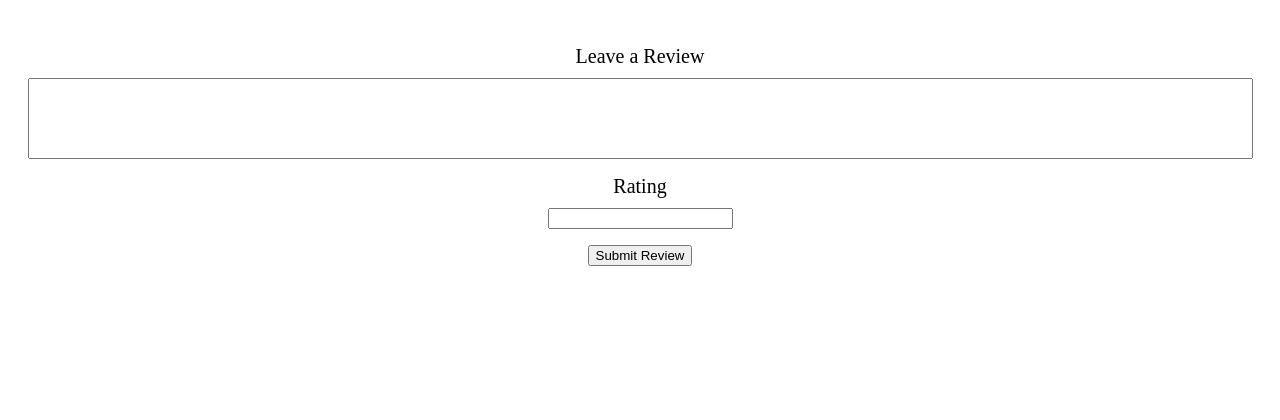
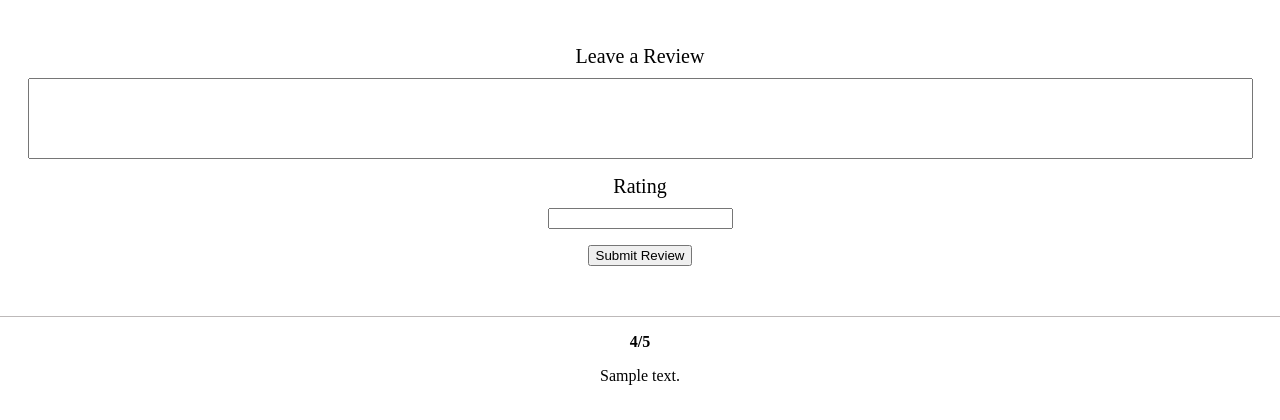
Before and after one commit to quekyuyang/online-shop, a Django app: page /1 in a window 1280 px wide. Shown: the part 380-800 px from the top of the page. Run offline with Django 4.2, Linux system fonts and the light colour scheme; tables that the repository leaves empty hold one stand-in row (values such as "Sample post"); grey boxes marked "Sample" are stand-in pictures; parts of the project's set-up code (start-up, migrations or seed data) failed here and were passed over.

Commit message:
Display product reviews in product page

```diff
--- a/shop/static/shop/product_details.css
+++ b/shop/static/shop/product_details.css
@@ -69,3 +69,8 @@ form label {
 textarea {
   resize: none;
 }
+
+div.reviews {
+  border-top: 1px solid #bdb9b9;
+  margin-top: 50px;
+}
--- a/shop/templates/shop/product_details.html
+++ b/shop/templates/shop/product_details.html
@@ -42,6 +42,12 @@
     </p>
     <input type="submit" value="Submit Review">
   </form>
+  <div class="reviews">
+    {% for review in reviews %}
+      <p><strong>{{ review.rating }}/5</strong></p>
+      <p>{{ review.content }}</p>
+    {% endfor %}
+  </div>
 </div>
 </div>
 
--- a/shop/views.py
+++ b/shop/views.py
@@ -45,9 +45,11 @@ def product_details(request, product_id):
     add_to_cart_form = AddToCartForm()
     review_form = ReviewForm(label_suffix='')
     review_form['content'].label = 'Leave a Review'
+    reviews = product.review_set.reverse()[:5]
+
     template = loader.get_template('shop/product_details.html')
     context = {'product': product, 'add_to_cart_form': add_to_cart_form,
-               'review_form': review_form}
+               'review_form': review_form, 'reviews': reviews}
     return HttpResponse(template.render(context, request))
 
 
```
